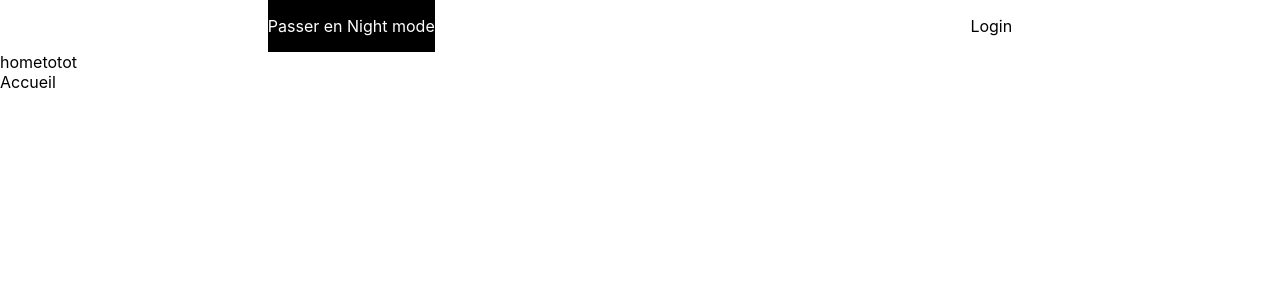
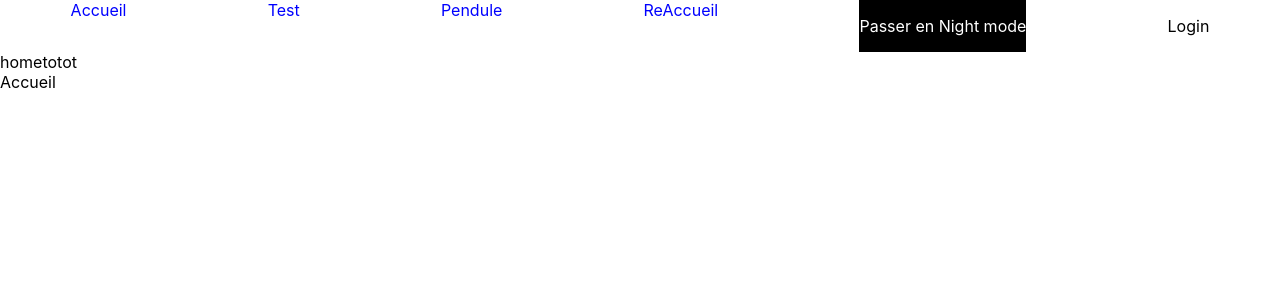
Before and after one commit to Nvmeless/roll2diceCours, a React (Create React App) app: page / in a window 1280 px wide. Shown: the top 300 px of the page. Built offline with nearby package versions, Linux system fonts and the light colour scheme.

Commit message:
menu from array

```diff
--- a/src/App.js
+++ b/src/App.js
@@ -62,24 +62,19 @@ function App() {
   const menu = [
     {
       slug: "home",
-      callBack: () => {
-        setSlug("home");
-      },
       text: "Accueil",
     },
     {
       slug: "test",
-      callBack: () => {
-        setSlug("test");
-      },
       text: "Test",
     },
     {
       slug: "clock",
-      callBack: () => {
-        setSlug("clock");
-      },
       text: "Pendule",
+    },
+    {
+      slug: "clock",
+      text: "ReAccueil",
     },
   ];
   return (
@@ -93,20 +88,17 @@ function App() {
         }}
       >
         <Menu.Bar>
-          {/* <Menu.Tab
-            callBack={() => {
-              setSlug("home");
-            }}
-          >
-            Accueil
-          </Menu.Tab>
-          <Menu.Tab
-            callBack={() => {
-              setSlug("clock");
-            }}
-          >
-            Clock
-          </Menu.Tab> */}
+          {menu.map((x, i) => {
+            return (
+              <Menu.Tab
+                callBack={() => {
+                  setSlug(x.slug);
+                }}
+              >
+                {x.text}
+              </Menu.Tab>
+            );
+          })}
           <Button.ToggleNight></Button.ToggleNight>
           {logged ? (
             <>
```
